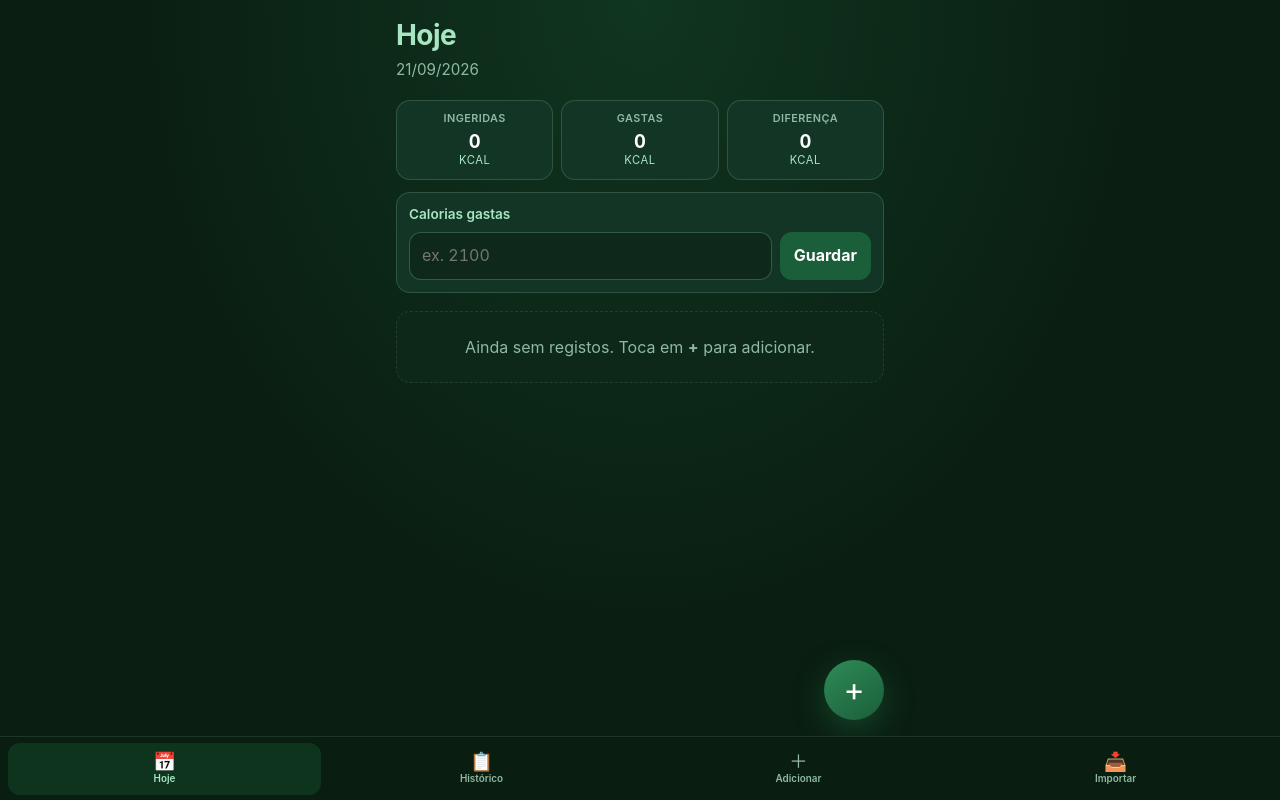
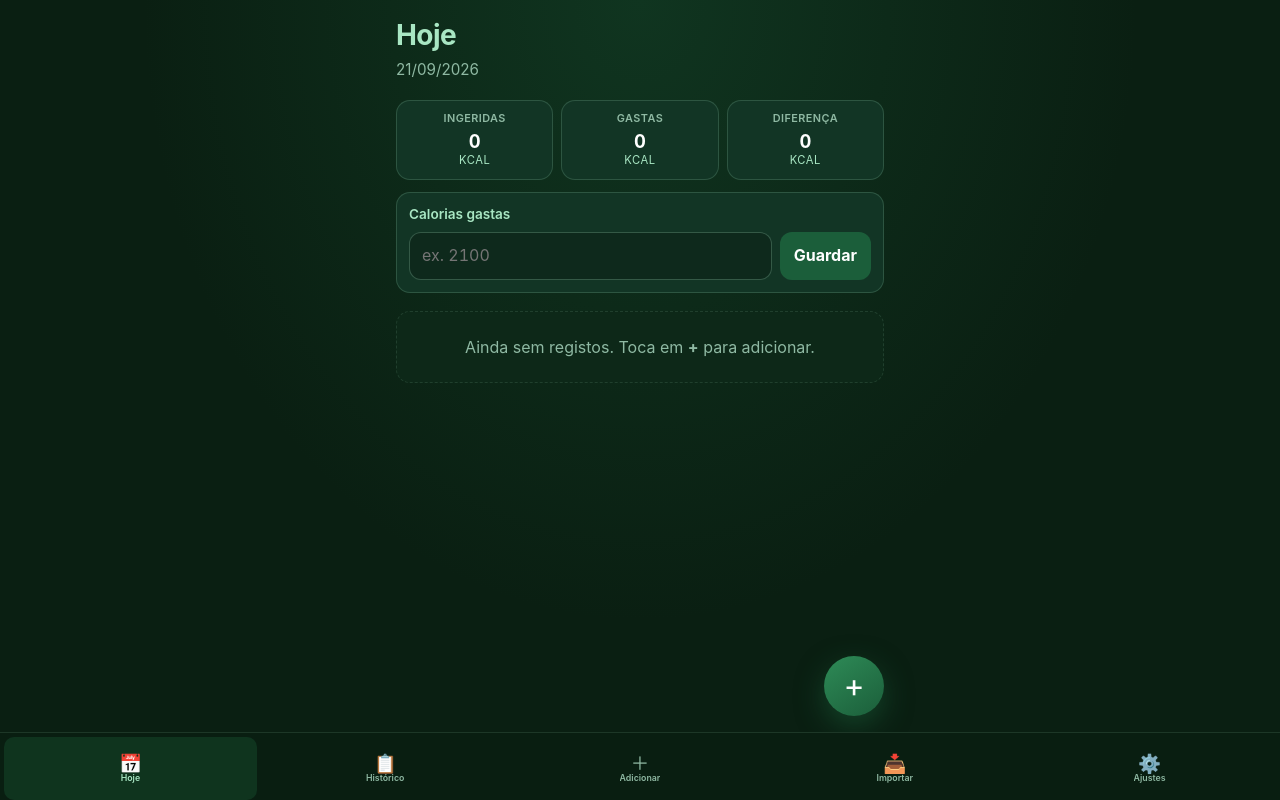
Before and after one commit to arquitectus-boop/calorie-tracker, a React (Vite) app: page / in a window 1280 px wide. Built offline with nearby package versions, Linux system fonts and the light colour scheme.

Commit message:
Corrigir barra: 5 ícones numa linha (Ajustes visível)

```diff
--- a/src/App.css
+++ b/src/App.css
@@ -383,15 +383,16 @@
   right: 0;
   bottom: 0;
   height: var(--nav-h);
-  padding: 6px 8px var(--safe-bottom);
+  padding: 4px 4px var(--safe-bottom);
   display: grid;
-  grid-template-columns: repeat(4, 1fr);
-  gap: 4px;
+  grid-template-columns: repeat(5, minmax(0, 1fr));
+  gap: 2px;
   background: rgba(10, 31, 18, 0.92);
   backdrop-filter: blur(16px);
   -webkit-backdrop-filter: blur(16px);
   border-top: 1px solid var(--border);
   z-index: 30;
+  overflow: hidden;
 }
 
 .nav-item {
@@ -399,13 +400,14 @@
   flex-direction: column;
   align-items: center;
   justify-content: center;
-  gap: 2px;
+  gap: 1px;
   border: 0;
   background: transparent;
   color: var(--text-muted);
-  border-radius: 12px;
-  min-height: 52px;
-  padding: 6px 4px;
+  border-radius: 10px;
+  min-height: 48px;
+  min-width: 0;
+  padding: 4px 1px;
 }
 
 .nav-item.active {
@@ -419,8 +421,13 @@
 }
 
 .nav-label {
-  font-size: 0.7rem;
+  font-size: 0.58rem;
   font-weight: 600;
+  line-height: 1.1;
+  max-width: 100%;
+  overflow: hidden;
+  text-overflow: ellipsis;
+  white-space: nowrap;
 }
 
 .history-list {
@@ -772,9 +779,9 @@
 }
 
 .bottom-nav .nav-label {
-  font-size: 0.62rem;
+  font-size: 0.55rem;
 }
 
 .bottom-nav .nav-item {
-  padding: 6px 2px;
+  padding: 4px 1px;
 }
--- a/src/components/BottomNav.tsx
+++ b/src/components/BottomNav.tsx
@@ -11,7 +11,7 @@ export function BottomNav({ view, onChange }: Props) {
     { id: 'historico', label: 'Histórico', icon: '📋' },
     { id: 'adicionar', label: 'Adicionar', icon: '＋' },
     { id: 'importar', label: 'Importar', icon: '📥' },
-    { id: 'definicoes', label: 'Definições', icon: '⚙️' },
+    { id: 'definicoes', label: 'Ajustes', icon: '⚙️' },
   ]
 
   return (
--- a/src/index.css
+++ b/src/index.css
@@ -16,7 +16,7 @@
   --tap: 48px;
   --safe-top: env(safe-area-inset-top, 0px);
   --safe-bottom: env(safe-area-inset-bottom, 0px);
-  --nav-h: calc(64px + var(--safe-bottom));
+  --nav-h: calc(68px + var(--safe-bottom));
   font-family:
     -apple-system,
     BlinkMacSystemFont,
```
